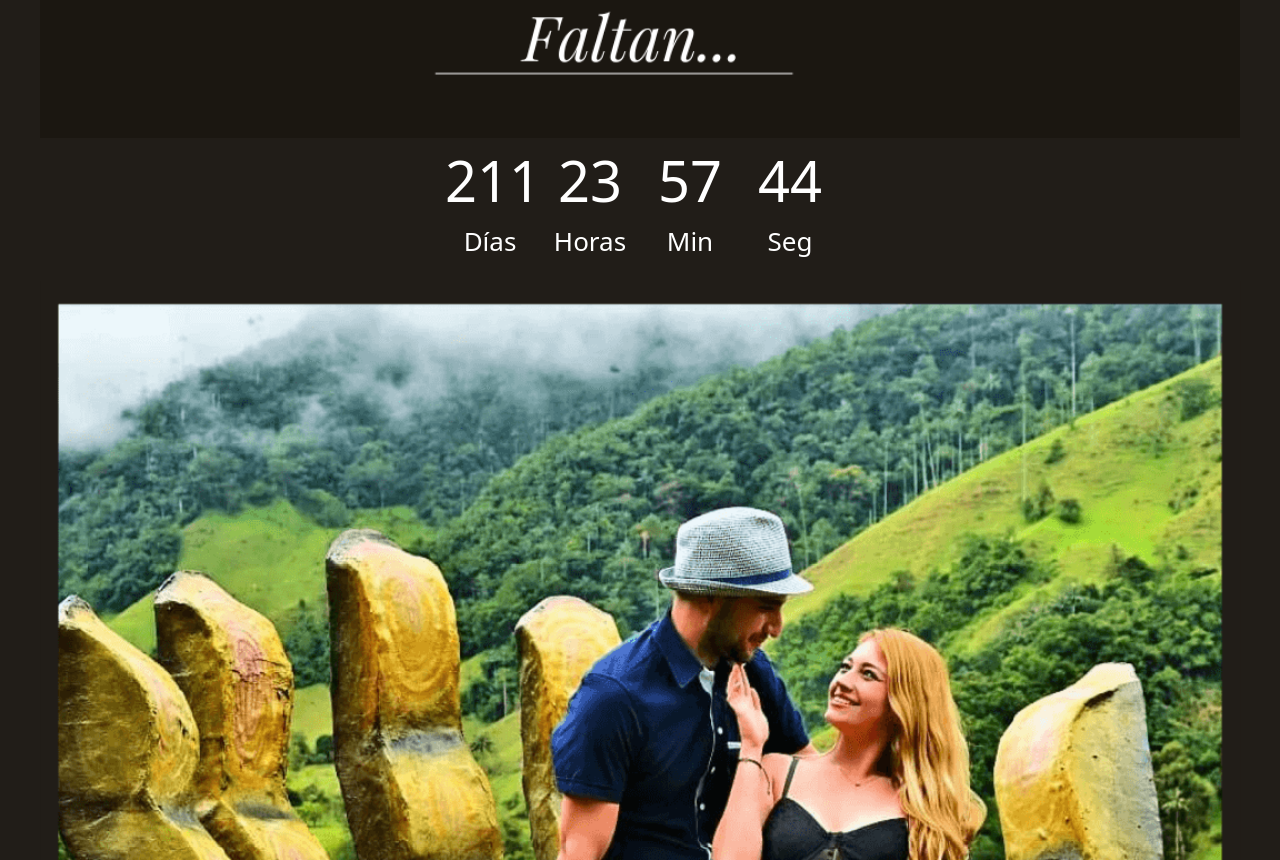
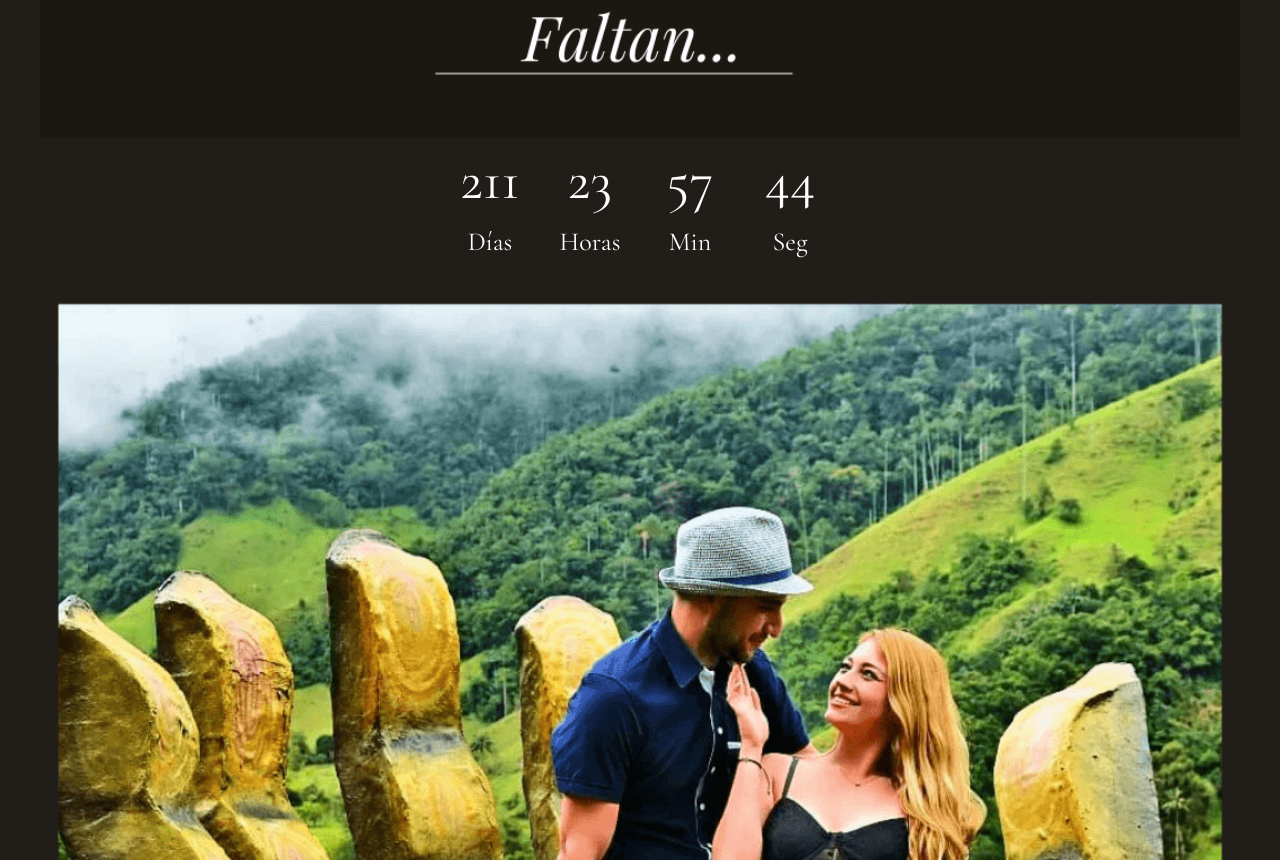
Before and after one commit to juanedsa/boda, a React (Vite) app: page / in a window 1280 px wide. Shown: the part 11140-12000 px from the top of the page. Built offline with nearby package versions, Linux system fonts and the light colour scheme.

Commit message:
fix font in countdown

```diff
--- a/src/components/countdown/Countdown.css
+++ b/src/components/countdown/Countdown.css
@@ -12,6 +12,8 @@
 }
 
 .countdown__numbers span {
+  font-family: 'Cormorant Garamond', serif !important;
+  font-style: italic;
   color: white;
   font-size: 56px;
   width: 90px;
@@ -24,6 +26,8 @@
 }
 
 .countdown__labels span {
+  font-family: 'Cormorant Garamond', serif !important;
+  font-style: italic;
   color: white;
   font-size: 26px;
   width: 90px;
```
